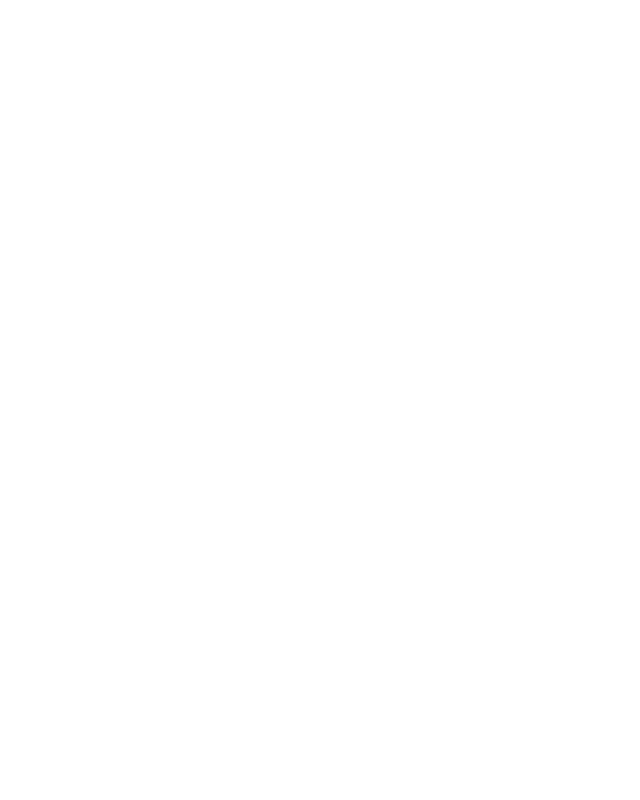
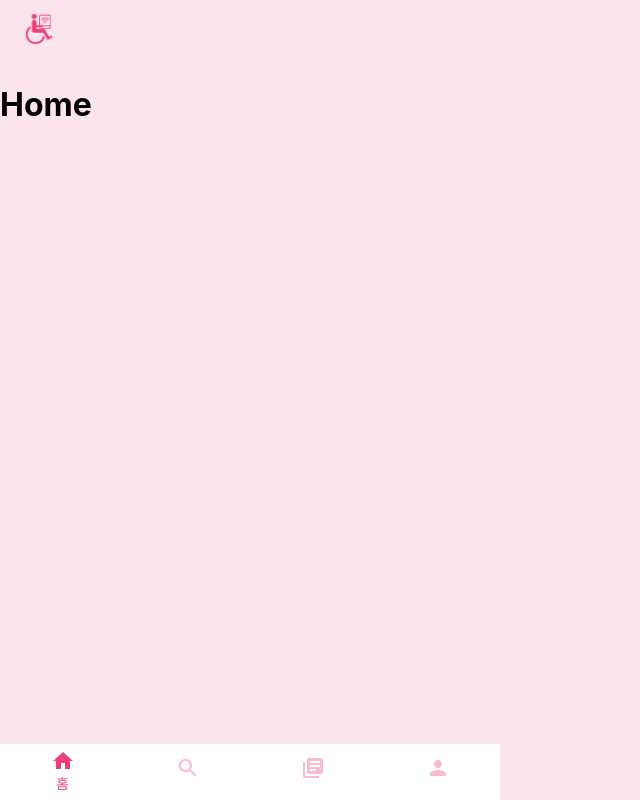
Before and after one commit to yeoro/Comfortabook, a React (Create React App) app in the folder frontend/: page /mainpage in a window 1280 px wide. Shown: the whole page, without its empty margins (0-640 px from the left). Built offline with nearby package versions, Linux system fonts and the light colour scheme.

Commit message:
add main_page

```diff
--- a/frontend/src/App.tsx
+++ b/frontend/src/App.tsx
@@ -3,14 +3,14 @@
 
 import Login from "./routes/Login";
 import Signup from "./routes/Signup";
-import Search from "./routes/Search";
+import Mainpage from "./routes/Mainpage";
 
 function App() {
   return (
     <BrowserRouter>
       <Route path="/" exact={true} component={Login} />
       <Route path="/signup" component={Signup} />
-      <Route path="/search" component={Search} />
+      <Route path="/mainpage" component={Mainpage} />
     </BrowserRouter>
   );
 }
--- /dev/null
+++ b/frontend/src/components/Home.tsx
@@ -0,0 +1,14 @@
+import * as React from "react";
+
+export interface Props {}
+
+export interface State {}
+
+class Home extends React.Component<Props, State> {
+  state = {};
+  render() {
+    return <h1>Home</h1>;
+  }
+}
+
+export default Home;
--- /dev/null
+++ b/frontend/src/routes/Mainpage.tsx
@@ -0,0 +1,37 @@
+import React from "react";
+
+import Header from "../components/Header";
+import Footer from "../components/Footer";
+import SearchBar from "../components/SearchBar";
+import Home from "../components/Home";
+import "./Mainpage.css";
+
+export interface Props {}
+
+export interface State {
+  mode: String;
+}
+
+class Search extends React.Component<Props, State> {
+  state = {
+    mode: "home",
+  };
+  getPage() {
+    if (this.state.mode === "home") {
+      return <Home />;
+    } else if (this.state.mode === "search") {
+      return <SearchBar />;
+    }
+  }
+  render() {
+    return (
+      <div className="search">
+        <Header />
+        {this.getPage()}
+        <Footer />
+      </div>
+    );
+  }
+}
+
+export default Search;
--- a/frontend/src/routes/Search.tsx
+++ /dev/null
@@ -1,20 +0,0 @@
-import React from "react";
-
-import Header from "../components/Header";
-import Footer from "../components/Footer";
-import SearchBar from "../components/SearchBar";
-import "./Search.css";
-
-class Search extends React.Component {
-  render() {
-    return (
-      <div className="search">
-        <Header />
-        <SearchBar />
-        <Footer />
-      </div>
-    );
-  }
-}
-
-export default Search;
```
Also changed, not shown: frontend/src/routes/Mainpage.css (renamed from frontend/src/routes/Search.css).
